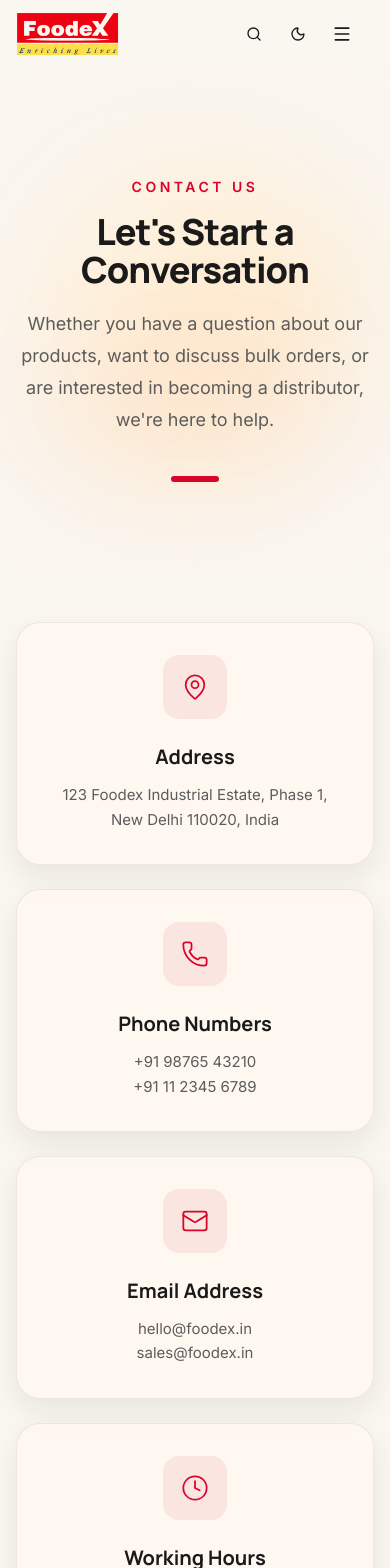
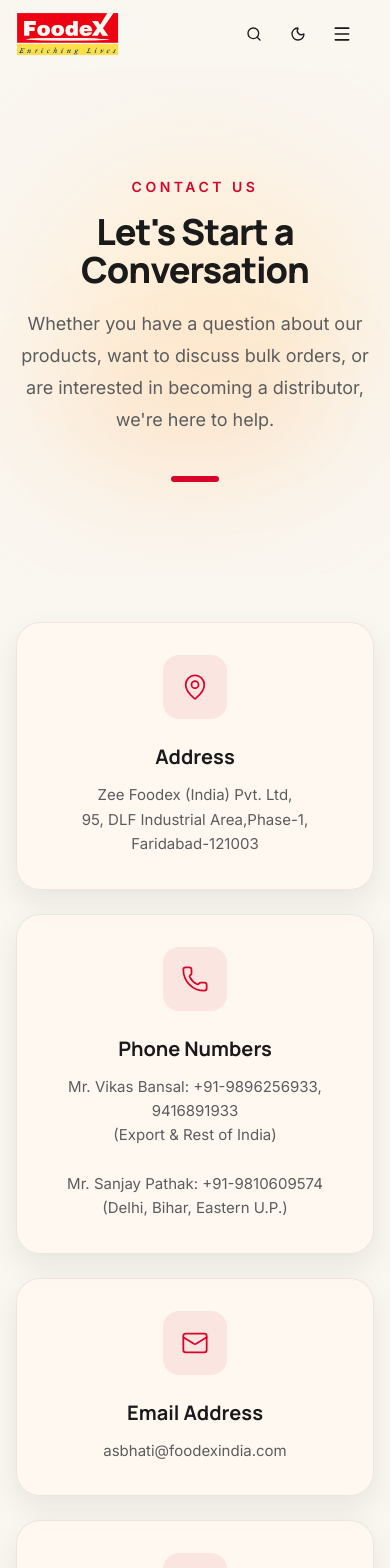
Before and after one commit to JIIT-Himanshi/foodex-redesign, a React (Vite) app: page /contact in a window 390 px wide. Shown: the top 1568 px of the page. Built offline with nearby package versions, Linux system fonts and the light colour scheme.

Commit message:
update company address, email, and phone numbers on contact page

```diff
--- a/src/components/Contact/ContactForm.jsx
+++ b/src/components/Contact/ContactForm.jsx
@@ -38,26 +38,29 @@ function ContactForm() {
 							<div>
 								<h4 className="font-display text-lg font-bold text-(--color-text-primary) mb-2">Corporate Office</h4>
 								<p className="font-body text-(--color-text-secondary) leading-relaxed">
-									123 Foodex Industrial Estate, Phase 1,<br />
-									New Delhi 110020, India
+									Zee Foodex (India) Pvt. Ltd,<br />
+									95, DLF Industrial Area,Phase-1,<br />
+									Faridabad-121003
 								</p>
 							</div>
 
 							<div className="h-[1px] w-full bg-(--color-border)"></div>
 
-							<div className="grid grid-cols-1 sm:grid-cols-2 gap-6">
+							<div className="flex flex-col gap-6">
 								<div>
-									<h4 className="font-display text-lg font-bold text-(--color-text-primary) mb-2">Business Enquiries</h4>
+									<h4 className="font-display text-lg font-bold text-(--color-text-primary) mb-2">Email Us</h4>
 									<p className="font-body text-(--color-text-secondary) leading-relaxed">
-										<a href="mailto:sales@foodex.in" className="hover:text-(--color-brand-red) transition-colors">sales@foodex.in</a><br />
-										+91 98765 43210
+										<a href="mailto:asbhati@foodexindia.com" className="hover:text-(--color-brand-red) transition-colors">asbhati@foodexindia.com</a>
 									</p>
 								</div>
 								<div>
-									<h4 className="font-display text-lg font-bold text-(--color-text-primary) mb-2">General Support</h4>
+									<h4 className="font-display text-lg font-bold text-(--color-text-primary) mb-2">Call Us</h4>
 									<p className="font-body text-(--color-text-secondary) leading-relaxed">
-										<a href="mailto:hello@foodex.in" className="hover:text-(--color-brand-red) transition-colors">hello@foodex.in</a><br />
-										+91 11 2345 6789
+										<strong>Mr. Vikas Bansal:</strong> +91-9896256933, 9416891933 <br />
+										<span className="text-[14px] opacity-80">(Export & Rest of India)</span>
+										<br /><br />
+										<strong>Mr. Sanjay Pathak:</strong> +91-9810609574 <br />
+										<span className="text-[14px] opacity-80">(Delhi, Bihar, Eastern U.P.)</span>
 									</p>
 								</div>
 							</div>
--- a/src/components/Contact/ContactInfo.jsx
+++ b/src/components/Contact/ContactInfo.jsx
@@ -5,17 +5,17 @@ const contactDetails = [
 	{
 		icon: MapPin,
 		title: 'Address',
-		description: '123 Foodex Industrial Estate, Phase 1, New Delhi 110020, India',
+		description: 'Zee Foodex (India) Pvt. Ltd,\n95, DLF Industrial Area,Phase-1,\nFaridabad-121003',
 	},
 	{
 		icon: Phone,
 		title: 'Phone Numbers',
-		description: '+91 98765 43210\n+91 11 2345 6789',
+		description: 'Mr. Vikas Bansal: +91-9896256933, 9416891933\n(Export & Rest of India)\n\nMr. Sanjay Pathak: +91-9810609574\n(Delhi, Bihar, Eastern U.P.)',
 	},
 	{
 		icon: Mail,
 		title: 'Email Address',
-		description: 'hello@foodex.in\nsales@foodex.in',
+		description: 'asbhati@foodexindia.com',
 	},
 	{
 		icon: Clock,
```
